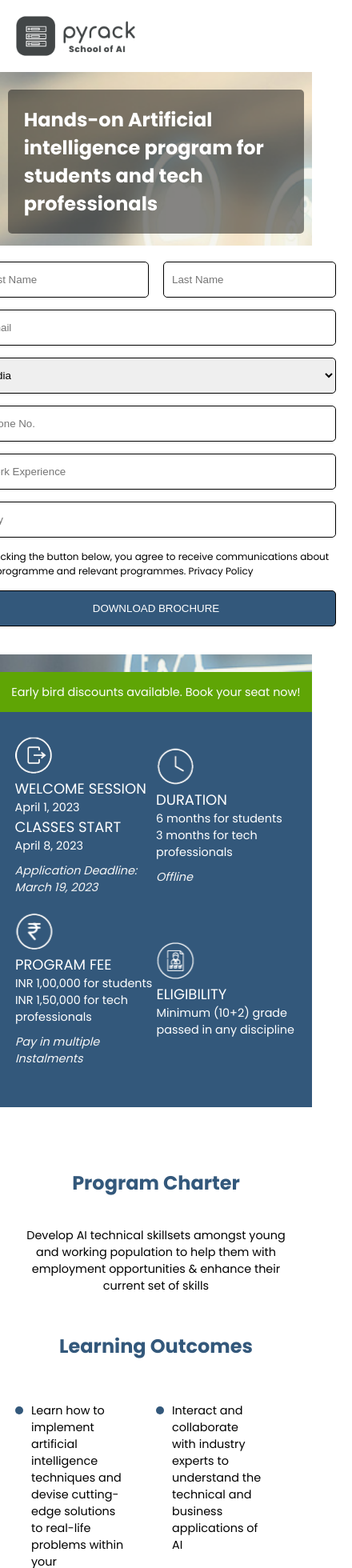
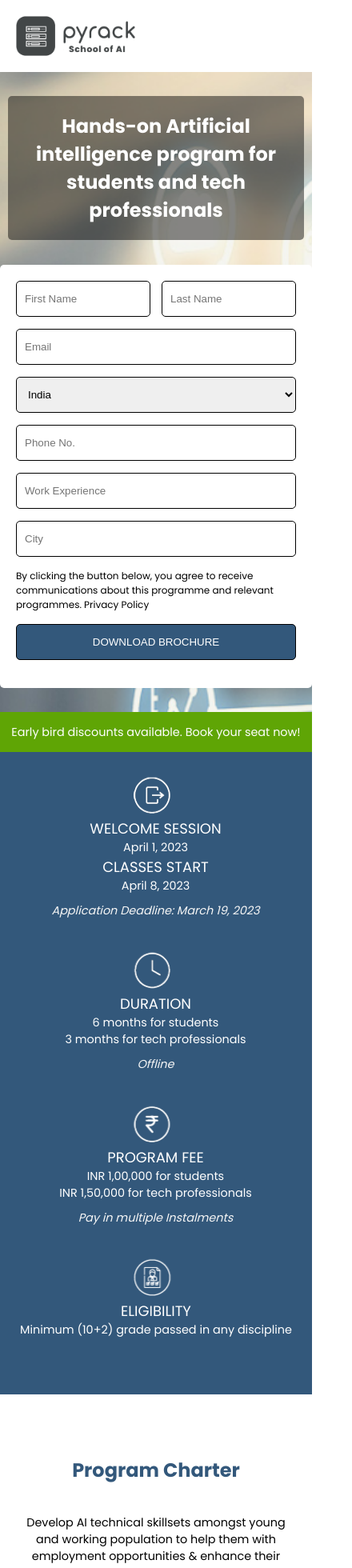
Before and after one commit to Byiringiro-saad/emeritus, a React (Vite) app: page / in a window 390 px wide. Shown: the top 1960 px of the page at 80% size, 440 px wide, since content can reach past the window. Built offline with nearby package versions, Linux system fonts and the light colour scheme.

Commit message:
mobiile responsiveness

```diff
--- a/src/components/sections/four.jsx
+++ b/src/components/sections/four.jsx
@@ -61,6 +61,10 @@ const Container = styled.div`
     height: 400px;
   }
 
+  @media only screen and (max-width: 480px) {
+    height: 500px;
+  }
+
   p.title {
     font-size: 2em;
     font-weight: 700;
--- a/src/components/sections/one.jsx
+++ b/src/components/sections/one.jsx
@@ -71,6 +71,10 @@ const Container = styled.div`
     height: 600px;
   }
 
+  @media only screen and (max-width: 480px) {
+    height: 570px;
+  }
+
   p.para {
     width: 65%;
     text-align: center;
@@ -79,6 +83,10 @@ const Container = styled.div`
 
     @media only screen and (max-width: 1024px) {
       width: 90%;
+    }
+
+    @media only screen and (max-width: 480px) {
+      width: 95%;
     }
   }
 
@@ -102,6 +110,11 @@ const Container = styled.div`
       width: 95%;
     }
 
+    @media only screen and (max-width: 480px) {
+      flex-direction: column;
+      justify-content: flex-start;
+    }
+
     .column {
       width: 40%;
       height: 100%;
@@ -111,6 +124,12 @@ const Container = styled.div`
 
       @media only screen and (max-width: 1024px) {
         width: 50%;
+      }
+
+      @media only screen and (max-width: 480px) {
+        width: 95%;
+        margin: 0;
+        height: auto;
       }
 
       .box {
--- a/src/components/sections/seven.jsx
+++ b/src/components/sections/seven.jsx
@@ -90,6 +90,11 @@ const Container = styled.div`
     justify-content: flex-start;
   }
 
+  @media only screen and (max-width: 480px) {
+    height: 1050px;
+    justify-content: flex-start;
+  }
+
   p.title {
     font-size: 2em;
     font-weight: 700;
@@ -140,6 +145,10 @@ const Container = styled.div`
           height: 50%;
         }
 
+        @media only screen and (max-width: 480px) {
+          flex-direction: column;
+        }
+
         img.profile {
           margin: 0 10px 0 0;
 
@@ -152,6 +161,11 @@ const Container = styled.div`
             width: auto;
             margin: 0 20px 0 0;
           }
+
+          @media only screen and (max-width: 480px) {
+            width: 120px;
+            margin: 0 0 20px 0;
+          }
         }
 
         .universities {
@@ -160,6 +174,10 @@ const Container = styled.div`
           flex-direction: column;
 
           @media only screen and (max-width: 1024px) {
+            width: 100%;
+          }
+
+          @media only screen and (max-width: 480px) {
             width: 100%;
           }
 
@@ -191,6 +209,10 @@ const Container = styled.div`
         font-size: 1.3em;
         font-weight: 700;
         margin: 20px 0 10px 0;
+
+        @media only screen and (max-width: 480px) {
+          margin: 30px 0 0 0;
+        }
       }
 
       .down {
--- a/src/components/sections/three.jsx
+++ b/src/components/sections/three.jsx
@@ -56,6 +56,12 @@ const Container = styled.div`
     justify-content: center;
   }
 
+  @media only screen and (max-width: 480px) {
+    height: 830px;
+    justify-content: flex-start;
+    padding: 20px 0 0 0;
+  }
+
   p.para {
     width: 65%;
     text-align: center;
@@ -87,6 +93,11 @@ const Container = styled.div`
       width: 95%;
     }
 
+    @media only screen and (max-width: 480px) {
+      flex-direction: column;
+      justify-content: flex-start;
+    }
+
     .column {
       width: 40%;
       height: 100%;
@@ -95,6 +106,11 @@ const Container = styled.div`
 
       @media only screen and (max-width: 768px) {
         width: 45%;
+      }
+
+      @media only screen and (max-width: 480px) {
+        width: 95%;
+        margin: 0 0 20px 0;
       }
 
       .image img {
--- a/src/components/sticky.jsx
+++ b/src/components/sticky.jsx
@@ -92,6 +92,15 @@ const Container = styled.div`
       flex-direction: column;
     }
 
+    @media only screen and (max-width: 480px) {
+      width: 90%;
+      padding: 0;
+      margin: 0;
+      margin: 0 0 40px 0;
+      flex-direction: column;
+      align-items: center;
+    }
+
     .icon {
       margin: 0 10px 0 0;
     }
@@ -103,6 +112,10 @@ const Container = styled.div`
       p {
         color: var(--white);
         font-size: 1.2em;
+
+        @media only screen and (max-width: 480px) {
+          text-align: center;
+        }
       }
 
       p.title {
--- a/src/pages/main.jsx
+++ b/src/pages/main.jsx
@@ -133,6 +133,10 @@ const Container = styled.div`
       height: 750px;
     }
 
+    @media only screen and (max-width: 480px) {
+      height: 800px;
+    }
+
     .header {
       width: auto;
       height: 110px;
@@ -145,12 +149,17 @@ const Container = styled.div`
         width: auto;
         height: auto;
         align-self: center;
+        text-align: center;
       }
 
       p {
         font-size: 2em;
         font-weight: 700;
         color: var(--white);
+
+        @media only screen and (max-width: 480px) {
+          text-align: center;
+        }
       }
     }
 
@@ -176,6 +185,10 @@ const Container = styled.div`
 
         @media only screen and (max-width: 768px) {
           width: 450px;
+        }
+
+        @media only screen and (max-width: 480px) {
+          width: 350px;
         }
 
         input,
```
